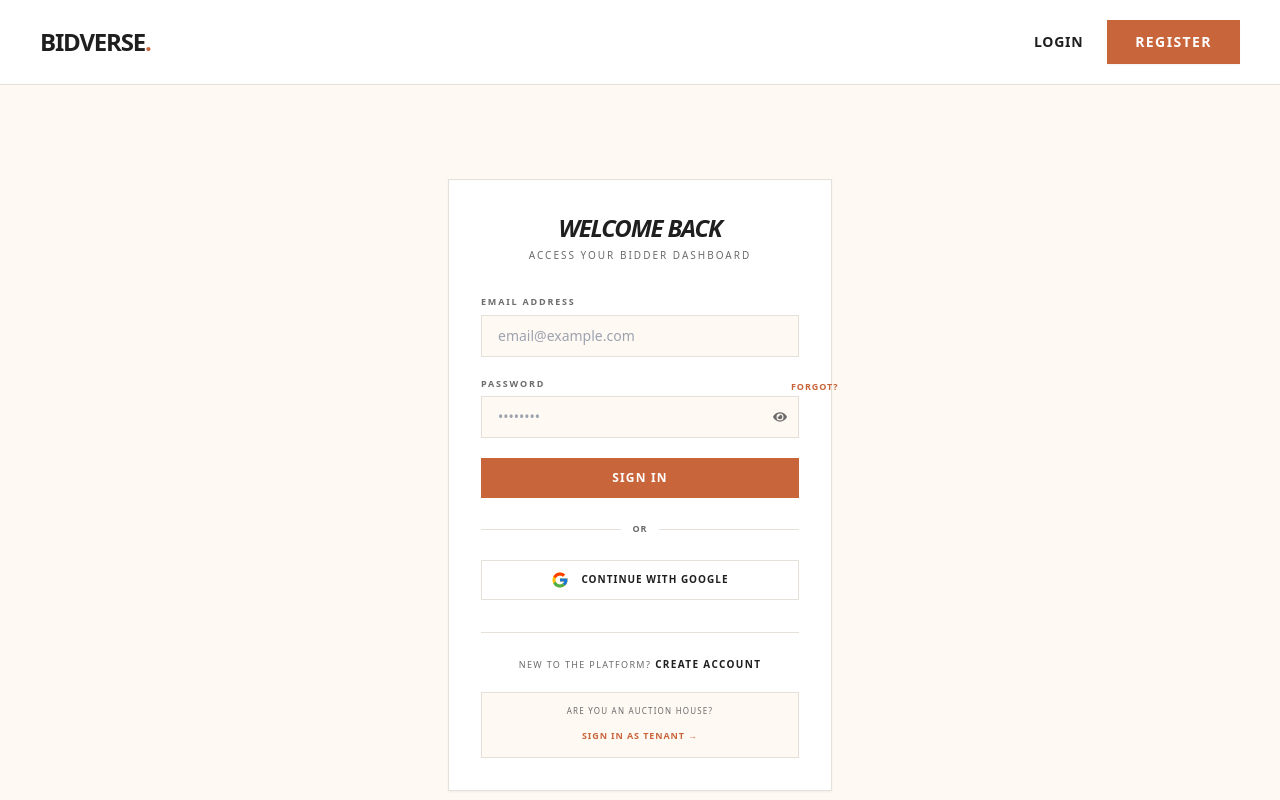
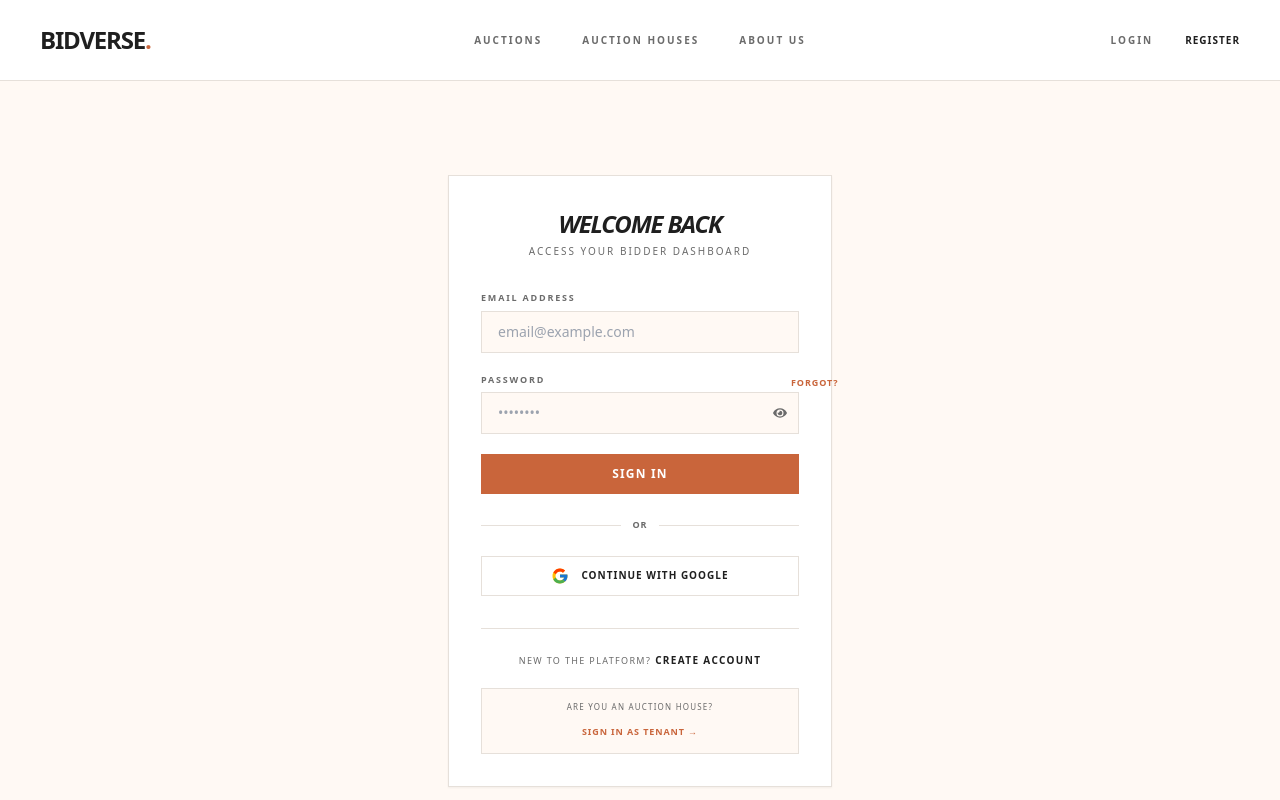
Before and after one commit to naseeftp/Bidverse, a React (Vite) app in the folder frontend/: page /login in a window 1280 px wide. Shown: the top 800 px of the page. Built offline with nearby package versions, Linux system fonts and the light colour scheme; no server answers.

Commit message:
after modified the navbar

```diff
--- a/frontend/package.json
+++ b/frontend/package.json
@@ -14,6 +14,7 @@
     "@reduxjs/toolkit": "^2.11.2",
     "axios": "^1.13.6",
     "icons": "^1.0.0",
+    "lucide-react": "^1.7.0",
     "react": "^19.2.4",
     "react-dom": "^19.2.4",
     "react-hook-form": "^7.72.0",
--- a/frontend/src/components/layout/Navbar.tsx
+++ b/frontend/src/components/layout/Navbar.tsx
@@ -1,50 +1,90 @@
-import React from "react";
-import { Link } from "react-router-dom";
-import { useAppSelector } from "../../hooks/redux.hooks"; // Corrected typo: useAppSelector
+import React, { useState, useRef, useEffect } from "react";
+import { Link, useNavigate } from "react-router-dom";
+import { useAppSelector, useAppDispatch } from "../../hooks/redux.hooks";
+import { logout } from "../../redux/user/auth.slice"; // Ensure you have a logout action
+import { ChevronDown } from "lucide-react"; // Using lucide-react for the arrow
 
 const Navbar: React.FC = () => {
+  const { user, isAuthenticated } = useAppSelector((state) => state.auth);
+  const [isDropdownOpen, setIsDropdownOpen] = useState(false);
+  const dropdownRef = useRef<HTMLDivElement>(null);
+  const dispatch = useAppDispatch();
+  const navigate = useNavigate();
 
-  const { user, isAuthenticated } = useAppSelector((state) => state.auth);
+  // Close dropdown when clicking outside
+  useEffect(() => {
+    const handleClickOutside = (event: MouseEvent) => {
+      if (dropdownRef.current && !dropdownRef.current.contains(event.target as Node)) {
+        setIsDropdownOpen(false);
+      }
+    };
+    document.addEventListener("mousedown", handleClickOutside);
+    return () => document.removeEventListener("mousedown", handleClickOutside);
+  }, []);
+
+  const handleLogout = () => {
+    dispatch(logout());
+    localStorage.removeItem("accessToken");
+    navigate("/login");
+  };
+
+  const navLinkStyle = "text-[10px] font-bold uppercase tracking-[0.2em] text-[#6B6B6B] hover:text-[#C9653B] transition-all duration-300";
+  const dropdownItemStyle = "block px-4 py-3 text-[10px] font-bold uppercase tracking-widest text-[#1F1F1F] hover:bg-[#F9F8F7] hover:text-[#C9653B] transition-all duration-200 text-left w-full";
 
   return (
-    <nav className="bg-[#FFFFFF] border-b border-[#E6E0DA] py-5 px-10 flex justify-between items-center sticky top-0 z-50">
-      {/* BRAND LOGO - Primary Text Color */}
+    <nav className="bg-[#FFFFFF] border-b border-[#E6E0DA] py-6 px-10 sticky top-0 z-50">
+      <div className="grid grid-cols-3 items-center w-full">
+
+        {/* LEFT: BRAND LOGO */}
+        <div className="flex justify-start">
           <Link to="/" className="text-2xl font-bold tracking-tighter uppercase text-[#1F1F1F]">
             BidVerse<span className="text-[#C9653B]">.</span>
           </Link>
+        </div>
 
-      <div className="flex items-center gap-8">
+        {/* MIDDLE: NAVIGATION LINKS */}
+        <div className="hidden md:flex justify-center items-center gap-10">
+          <Link to="/auctions" className={navLinkStyle}>Auctions</Link>
+          <Link to="/auction-houses" className={navLinkStyle}>Auction Houses</Link>
+          <Link to="/about" className={navLinkStyle}>About Us</Link>
+        </div>
+
+        {/* RIGHT: AUTH SECTION */}
+        <div className="flex justify-end items-center">
           {isAuthenticated && user ? (
-          <div className="flex items-center gap-5">
-            {/* GREETING - Secondary Text Color */}
-            <span className="text-sm font-medium text-[#6B6B6B]">
-              Welcome, <span className="text-[#1F1F1F]">{user.name || 'User'}</span>
+            <div className="relative" ref={dropdownRef}>
+              <button
+                onClick={() => setIsDropdownOpen(!isDropdownOpen)}
+                className="flex items-center gap-2 group cursor-pointer"
+              >
+                <span className="text-[10px] font-medium uppercase tracking-widest text-[#6B6B6B] group-hover:text-[#1F1F1F] transition-colors">
+                  Welcome, <span className="text-[#1F1F1F] font-bold">{user.name?.split(' ')[0] || 'User'}</span>
                 </span>
+                <ChevronDown size={14} className={`text-[#6B6B6B] transition-transform duration-300 ${isDropdownOpen ? 'rotate-180' : ''}`} />
+              </button>
 
-            {/* DASHBOARD BUTTON - Border and Text match Primary Text */}
-            <button className="text-xs font-bold uppercase tracking-widest border border-[#1F1F1F] text-[#1F1F1F] px-5 py-2 hover:bg-[#1F1F1F] hover:text-white transition-all duration-300">
-              Dashboard
+              {/* DROPDOWN MENU */}
+              {isDropdownOpen && (
+                <div className="absolute right-0 mt-4 w-48 bg-white border border-[#E6E0DA] shadow-xl z-50 py-2 animate-in fade-in slide-in-from-top-2">
+                  <Link to="/profile" className={dropdownItemStyle} onClick={() => setIsDropdownOpen(false)}>
+                    Profile
+                  </Link>
+
+                  <div className="h-[1px] bg-[#E6E0DA] my-1 mx-4"></div>
+                  <button onClick={handleLogout} className={dropdownItemStyle}>
+                    Logout
                   </button>
                 </div>
+              )}
+            </div>
           ) : (
-          <div className="flex items-center gap-6">
-            {/* LOGIN LINK - Primary Text Color */}
-            <Link
-              to="/login"
-              className="text-sm font-semibold uppercase tracking-wider text-[#1F1F1F] hover:text-[#C9653B] transition-colors"
-            >
-              Login
-            </Link>
-
-            {/* REGISTER BUTTON - Primary CTA Color (#C9653B) */}
-            <Link
-              to="/register"
-              className="text-sm font-bold uppercase tracking-widest bg-[#C9653B] text-white px-7 py-3 shadow-sm hover:brightness-110 transition-all active:scale-95"
-            >
-              Register
-            </Link>
+            <div className="flex items-center gap-8">
+              <Link to="/login" className={navLinkStyle}>Login</Link>
+              <Link to="/register" className="text-[10px] font-bold uppercase tracking-widest text-[#1F1F1F] hover:text-[#C9653B] transition-all duration-300">Register</Link>
             </div>
           )}
+        </div>
+
       </div>
     </nav>
   );
```
Also changed, not shown: 1 other file (tests, documents, lock files or other folders). Lines whose indentation alone changed are shown as unchanged.
